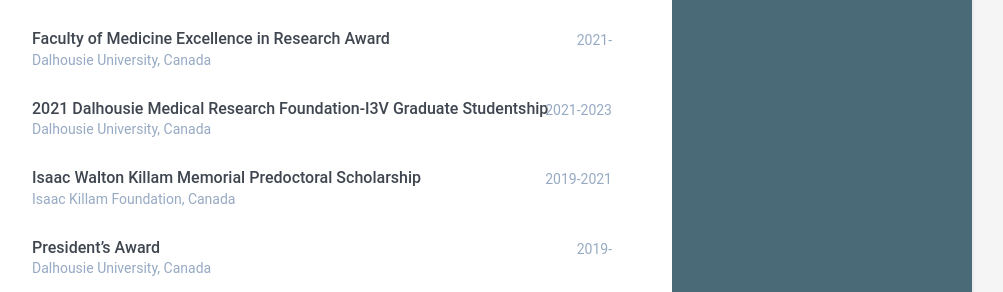
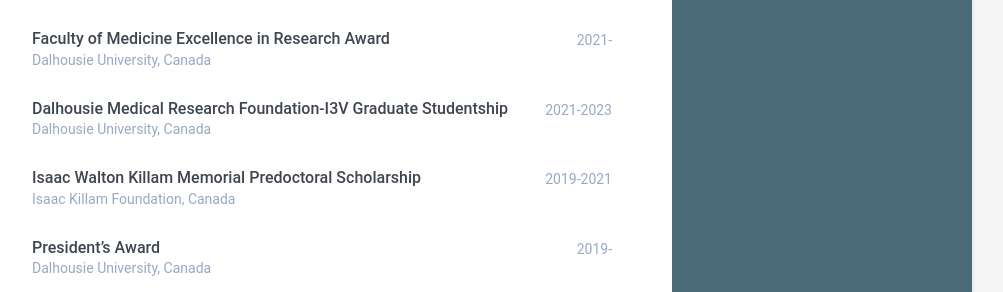
Before and after one commit to Prathyusha-konda/Website, a Jekyll site: the page built from index.html, in a window 1280 px wide and 900 px high, scrolled down 801 px. Shown: the part 161-453 px from the top of the window, without its empty margins (168-1171 px from the left). Built offline with Jekyll 4.4.1, drawn with Linux system fonts in a browser that asks for light colours.

Commit message:
Update data.yml

```diff
--- a/_data/data.yml
+++ b/_data/data.yml
@@ -55,7 +55,7 @@ experiences:
       time: 2021-
       company: Dalhousie University, Canada
 
-    - role: 2021 Dalhousie Medical Research Foundation-I3V Graduate Studentship
+    - role: Dalhousie Medical Research Foundation-I3V Graduate Studentship
       time: 2021-2023
       company: Dalhousie University, Canada
 
```
